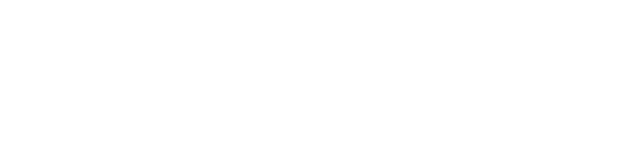
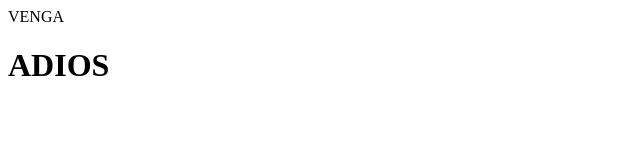
Before and after one commit to dlu111/PruebasGit, a plain HTML site: page index.html in a window 1280 px wide. Shown: the whole page, without its empty margins (0-640 px from the left). Drawn offline with Linux system fonts and the light colour scheme.

Commit message:
Otro cambio p2

```diff
--- a/index.html
+++ b/index.html
@@ -1,9 +1,10 @@
 <html>
     <head>
-        <title>Primera página 4</title>
+        <title>Primera página 5</title>
 
     </head>
     <body>
-
+        <label>VENGA</label>
+        <h1>ADIOS</h1>
     </body>
 </html>
```
